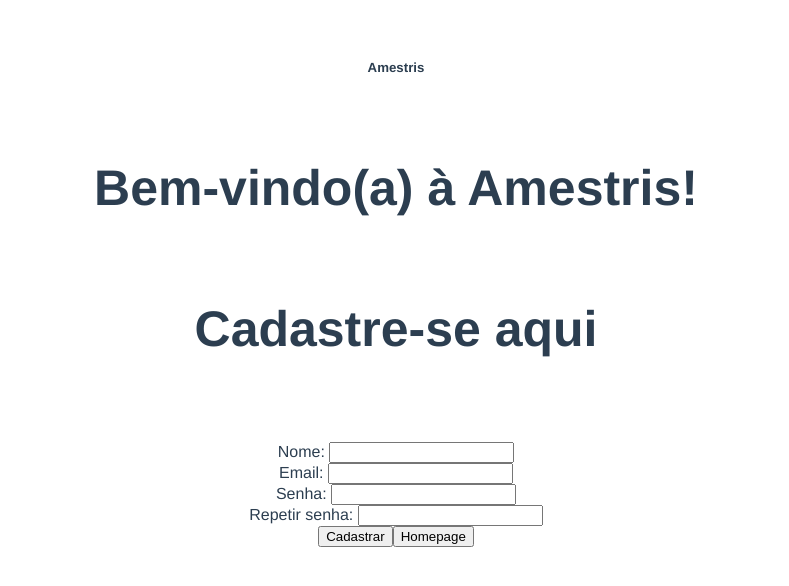
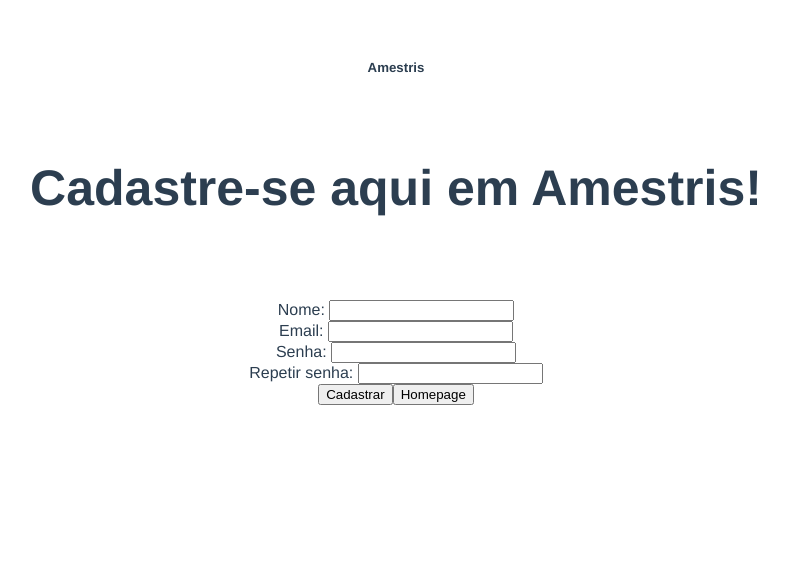
Before and after one commit to ian-zaque/Fullmetal-vue-jwt, a Vue app in the folder fullmetal/: page /cadastro in a window 1280 px wide. Shown: the top 586 px of the page, without its empty margins (244-1033 px from the left). Built offline with nearby package versions, Linux system fonts and the light colour scheme.

Commit message:
nome certo

```diff
--- a/fullmetal/src/components/Homepage.vue
+++ b/fullmetal/src/components/Homepage.vue
@@ -3,7 +3,7 @@
         <div class="flex-center">
             <div class="card">
                 <div class="card-body">
-                    <h5 class="card-title" style="font-size:50px;">Bem-vindo(a) a <strong>Amestris</strong>!</h5>
+                    <h5 class="card-title" style="font-size:50px;">Bem-vindo(a) à <strong>Amestris</strong>!</h5>
                     <div class="links">
                         <a type="button" class="item">Entrar </a>
                         <router-link to="/cadastro"><a type="button" class="item"> Cadastrar-se </a></router-link>
--- a/fullmetal/src/views/CadastroUser.vue
+++ b/fullmetal/src/views/CadastroUser.vue
@@ -3,8 +3,7 @@
         <div class="flex-center">
             <div class="card">
                 <div class="card-body">
-                    <h5 class="card-title" style="font-size:50px;">Bem-vindo(a) à <strong>Amestris</strong>!</h5>
-                    <h5 class="card-title" style="font-size:50px;">Cadastre-se aqui</h5>
+                    <h5 class="card-title" style="font-size:50px;">Cadastre-se aqui em <strong>Amestris</strong>!</h5>
                     <div class="container">
                         <div class="form-group">
                             <div class="row">
```
